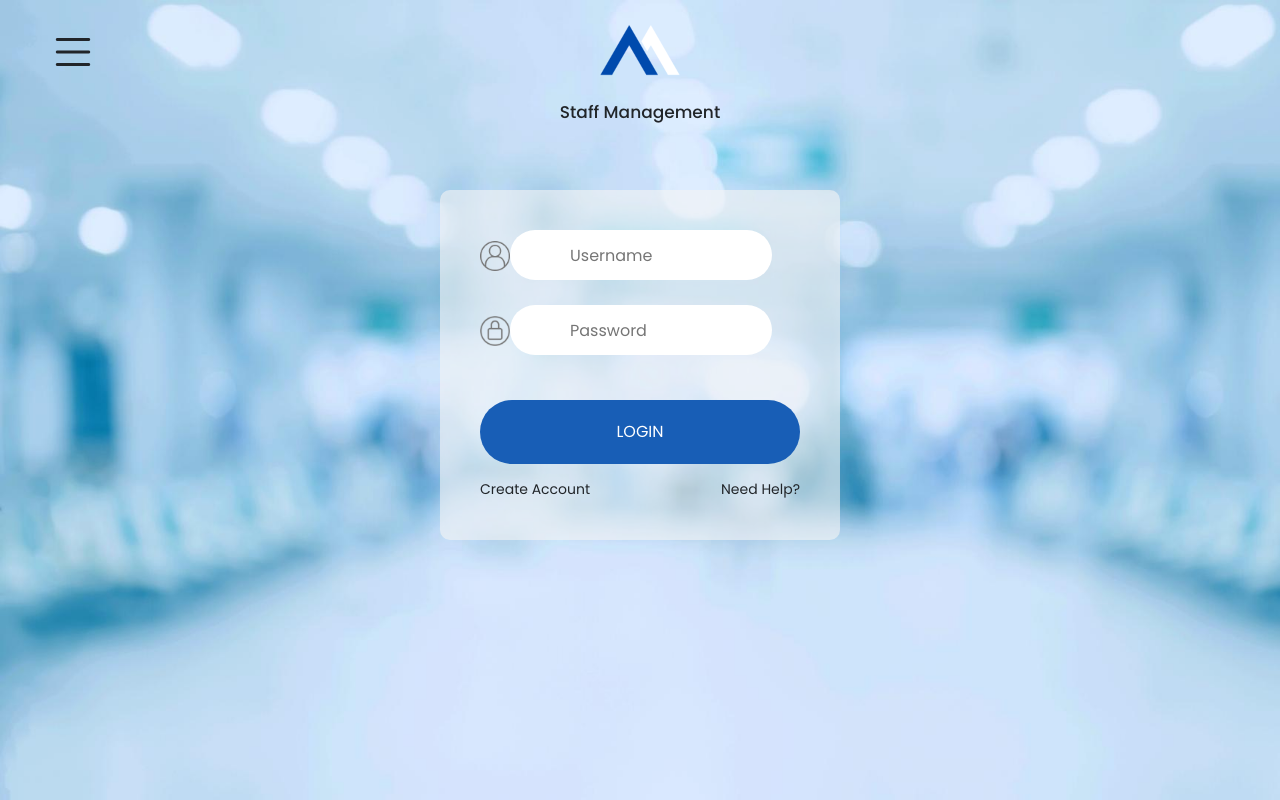
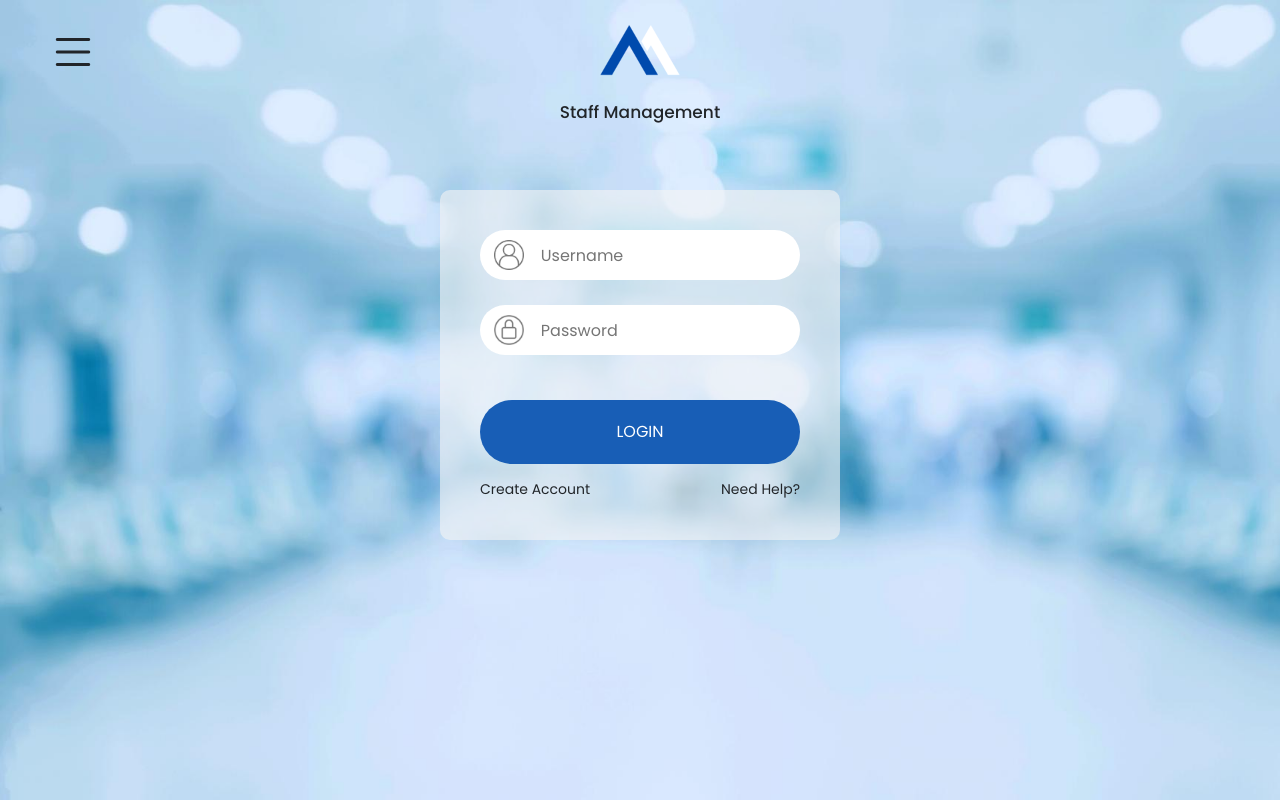
Before and after one commit to shreshthsaspra/visual-basis, a React (Create React App) app: page /staff-login in a window 1280 px wide. Built offline with nearby package versions, Linux system fonts and the light colour scheme.

Commit message:
Making component

```diff
--- /dev/null
+++ b/src/components/LoginComponent/LoginUi.js
@@ -0,0 +1,31 @@
+import React from 'react'
+import styles from './LoginUi.module.css';
+import UserName from '../../assests/USER.png';
+import Password from '../../assests/password.png'
+
+const LoginUi = () => {
+    return (
+        <div className={styles.loginOuter}>
+            <div className={styles.loginCard}>
+                <form className={styles.loginForm}>
+                    <div className={styles.wrap}>
+                        <img className={styles.inputIcon} src={UserName} alt="User Icon" />
+                        <input type="text" placeholder='Username' />
+                    </div>
+
+                    <div className={styles.wrap}>
+                        <img className={styles.inputIcon} src={Password} alt="Password Icon" />
+                        <input type="text" placeholder='Password' />
+                    </div>
+                    <button className={styles.button}>LOGIN</button>
+                    <div className={styles.bottom}>
+                        <p>Create Account</p>
+                        <p>Need Help?</p>
+                    </div>
+                </form>
+            </div>
+        </div>
+    )
+}
+
+export default LoginUi
--- /dev/null
+++ b/src/components/LoginComponent/LoginUi.module.css
@@ -0,0 +1,71 @@
+.loginOuter {
+    margin-top: 4rem !important;
+    display: flex;
+    justify-content: center;
+
+
+}
+.loginCard {
+    width: 400px;
+    height:350px;
+    background-color: rgba(245, 245, 245, .6);
+    border-radius: 10px;
+    padding-left: 1rem ;
+    padding-right: 1rem ;
+
+}
+.loginForm {
+    display: flex;
+    flex-direction: column;
+    margin: 40px !important;
+}
+.loginForm input {
+    height: 50px;
+    width: 82%;
+    border-radius: 50px;
+    border: none;
+    outline: none;
+    padding-left: 17px !important;
+
+}
+.loginForm input::placeholder { /* Chrome, Firefox, Opera, Safari 10.1+ */
+   font-size: 16px;
+   font-family: poppins-regular;
+  }
+
+.wrap {
+
+    margin-bottom: 25px !important;
+    display: flex;
+    /* flex-direction: column; */
+    justify-content: center;
+    align-items: center;
+    border-radius: 30px;
+    background-color: #fff;
+}
+.button {
+    margin-top: 20px !important;
+    padding: 20px 2px !important;
+    border-radius: 50px;
+    border: none;
+    background-color: #185EB6;
+    color:#FFFFFF;
+    font-family: poppins-regular;
+    font-size: 16px;
+}
+.inputIcon {
+    width: 30px;
+    height:30px;
+    /* position: absolute; */
+    /* left: 10px !important; */
+    top:10px;
+}
+.bottom {
+    margin-top: 15px !important;
+    display: flex;
+    justify-content: space-between;
+}
+.bottom p {
+    font-size: 14px;
+    font-family:  poppins-regular;
+}
--- a/src/pages/Login/DoctorLogin.js
+++ b/src/pages/Login/DoctorLogin.js
@@ -4,6 +4,7 @@ import styles from './DoctorLogin.module.css';
 import Logo from '../../assests/demoLogo.png';
 import UserName from '../../assests/USER.png';
 import Password from '../../assests/password.png'
+import LoginUi from '../../components/LoginComponent/LoginUi';
 const DoctorLogin = () => {
   return (
     <>
@@ -12,26 +13,7 @@ const DoctorLogin = () => {
                     <img src={Logo} alt="Dummy Logo" />
                     <p>Doctor</p>
                 </div>
-                <div className={styles.loginOuter}>
-                    <div className={styles.loginCard}>
-                        <form className={styles.loginForm}>
-                            <div className={styles.wrap}>
-                                <img className={styles.inputIcon} src={UserName} alt="User Icon" />
-                                <input type="text" placeholder='Username' />
-                            </div>
-
-                            <div className={styles.wrap}>
-                                <img className={styles.inputIcon} src={Password} alt="Password Icon" />
-                                <input type="text" placeholder='Password' />
-                            </div>
-                            <button className={styles.button}>LOGIN</button>
-                            <div className={styles.bottom}>
-                                <p>Create Account</p>
-                                <p>Need Help?</p>
-                            </div>
-                        </form>
-                    </div>
-                </div>
+                <LoginUi />
 
             </div>
     </>
--- a/src/pages/Login/HospitalLogin.js
+++ b/src/pages/Login/HospitalLogin.js
@@ -3,6 +3,7 @@ import styles from './HospitalLogin.module.css';
 import Logo from '../../assests/demoLogo.png';
 import UserName from '../../assests/USER.png';
 import Password from '../../assests/password.png'
+import LoginUi from '../../components/LoginComponent/LoginUi';
 
 const HospitalLogin = () => {
     return (
@@ -12,27 +13,7 @@ const HospitalLogin = () => {
                     <img src={Logo} alt="Dummy Logo" />
                     <p>FORTIS HOSPITAL</p>
                 </div>
-                <div className={styles.loginOuter}>
-                    <div className={styles.loginCard}>
-                        <form className={styles.loginForm}>
-                            <div className={styles.wrap}>
-                                <img className={styles.inputIcon} src={UserName} alt="User Icon" />
-                                <input type="text" placeholder='Username' />
-                            </div>
-
-                            <div className={styles.wrap}>
-                                <img className={styles.inputIcon} src={Password} alt="Password Icon" />
-                                <input type="text" placeholder='Password' />
-                            </div>
-                            <button className={styles.button}>LOGIN</button>
-                            <div className={styles.bottom}>
-                                <p>Create Account</p>
-                                <p>Need Help?</p>
-                            </div>
-                        </form>
-                    </div>
-                </div>
-
+                <LoginUi />
             </div>
         </>
     )
--- a/src/pages/Login/HospitalLogin.module.css
+++ b/src/pages/Login/HospitalLogin.module.css
@@ -27,74 +27,3 @@
     font-size: 17px;
     font-family: poppins-medium !important;
 }
-.loginOuter {
-    margin-top: 4rem !important;
-    display: flex;
-    justify-content: center;
-
-
-}
-.loginCard {
-    width: 400px;
-    height:350px;
-    background-color: rgba(245, 245, 245, .6);
-    border-radius: 10px;
-    padding-left: 1rem ;
-    padding-right: 1rem ;
-
-}
-.loginForm {
-    display: flex;
-    flex-direction: column;
-    margin: 40px !important;
-}
-.loginForm input {
-    height: 50px;
-    width: 82%;
-    border-radius: 50px;
-    border: none;
-    outline: none;
-    padding-left: 17px !important;
-
-}
-.loginForm input::placeholder { /* Chrome, Firefox, Opera, Safari 10.1+ */
-   font-size: 16px;
-   font-family: poppins-regular;
-  }
-
-.wrap {
-
-    margin-bottom: 25px !important;
-    display: flex;
-    /* flex-direction: column; */
-    justify-content: center;
-    align-items: center;
-    border-radius: 30px;
-    background-color: #fff;
-}
-.button {
-    margin-top: 20px !important;
-    padding: 20px 2px !important;
-    border-radius: 50px;
-    border: none;
-    background-color: #185EB6;
-    color:#FFFFFF;
-    font-family: poppins-regular;
-    font-size: 16px;
-}
-.inputIcon {
-    width: 30px;
-    height:30px;
-    /* position: absolute; */
-    /* left: 10px !important; */
-    top:10px;
-}
-.bottom {
-    margin-top: 15px !important;
-    display: flex;
-    justify-content: space-between;
-}
-.bottom p {
-    font-size: 14px;
-    font-family:  poppins-regular;
-}
--- a/src/pages/Login/StaffManagement.js
+++ b/src/pages/Login/StaffManagement.js
@@ -3,6 +3,7 @@ import styles from './StaffManagement.module.css';
 import Logo from '../../assests/demoLogo.png';
 import UserName from '../../assests/USER.png';
 import Password from '../../assests/password.png'
+import LoginUi from '../../components/LoginComponent/LoginUi';
 
 const StaffManagement = () => {
   return (
@@ -12,26 +13,7 @@ const StaffManagement = () => {
                     <img src={Logo} alt="Dummy Logo" />
                     <p>Staff Management</p>
                 </div>
-                <div className={styles.loginOuter}>
-                    <div className={styles.loginCard}>
-                        <form className={styles.loginForm}>
-                            <div className={styles.wrap}>
-                                <img className={styles.inputIcon} src={UserName} alt="User Icon" />
-                                <input type="text" placeholder='Username' />
-                            </div>
-
-                            <div className={styles.wrap}>
-                                <img className={styles.inputIcon} src={Password} alt="Password Icon" />
-                                <input type="text" placeholder='Password' />
-                            </div>
-                            <button className={styles.button}>LOGIN</button>
-                            <div className={styles.bottom}>
-                                <p>Create Account</p>
-                                <p>Need Help?</p>
-                            </div>
-                        </form>
-                    </div>
-                </div>
+                <LoginUi />
 
             </div>
     </>
--- a/src/pages/Login/StaffManagement.module.css
+++ b/src/pages/Login/StaffManagement.module.css
@@ -27,65 +27,3 @@
     font-size: 17px;
     font-family: poppins-medium !important;
 }
-.loginOuter {
-    margin-top: 4rem !important;
-    display: flex;
-    justify-content: center;
-
-}
-.loginCard {
-    width: 400px;
-    height:350px;
-    background-color: rgba(245, 245, 245, .6);
-    border-radius: 10px;
-
-}
-.loginForm {
-    display: flex;
-    flex-direction: column;
-    margin: 40px !important;
-}
-.loginForm input {
-    height: 50px;
-    width: 82%;
-    border-radius: 50px;
-    border: none;
-    outline: none;
-    padding-left: 60px !important;
-
-}
-.loginForm input::placeholder { /* Chrome, Firefox, Opera, Safari 10.1+ */
-   font-size: 16px;
-   font-family: poppins-regular;
-  }
-
-.wrap {
-   position: relative;
-    margin-bottom: 25px !important;
-}
-.button {
-    margin-top: 20px !important;
-    padding: 20px 2px !important;
-    border-radius: 50px;
-    border: none;
-    background-color: #185EB6;
-    color:#FFFFFF;
-    font-family: poppins-regular;
-    font-size: 16px;
-}
-.inputIcon {
-    width: 30px;
-    height:30px;
-    /* position: absolute; */
-    left: 10px !important;
-    top:10px;
-}
-.bottom {
-    margin-top: 15px !important;
-    display: flex;
-    justify-content: space-between;
-}
-.bottom p {
-    font-size: 14px;
-    font-family:  poppins-regular;
-}
```
